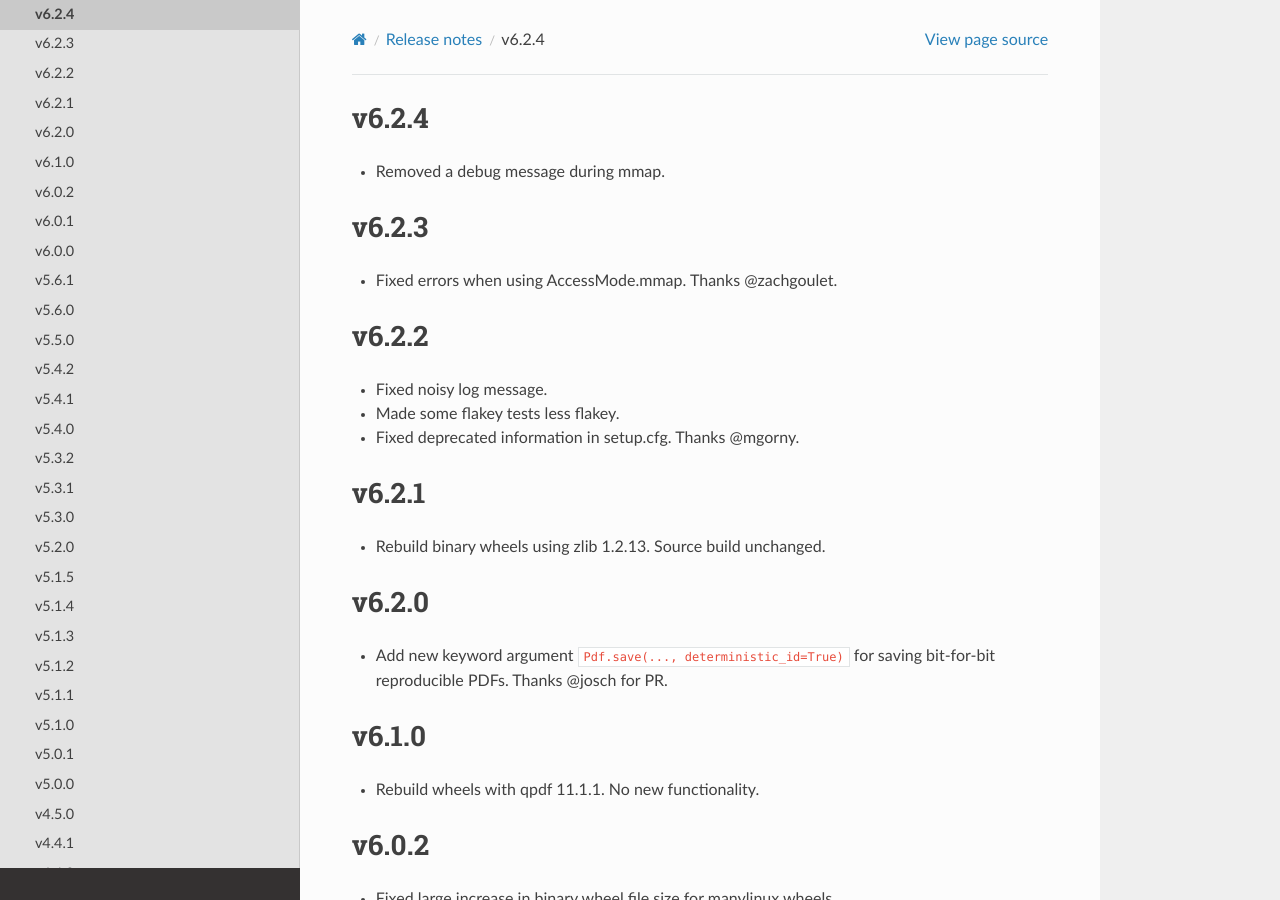
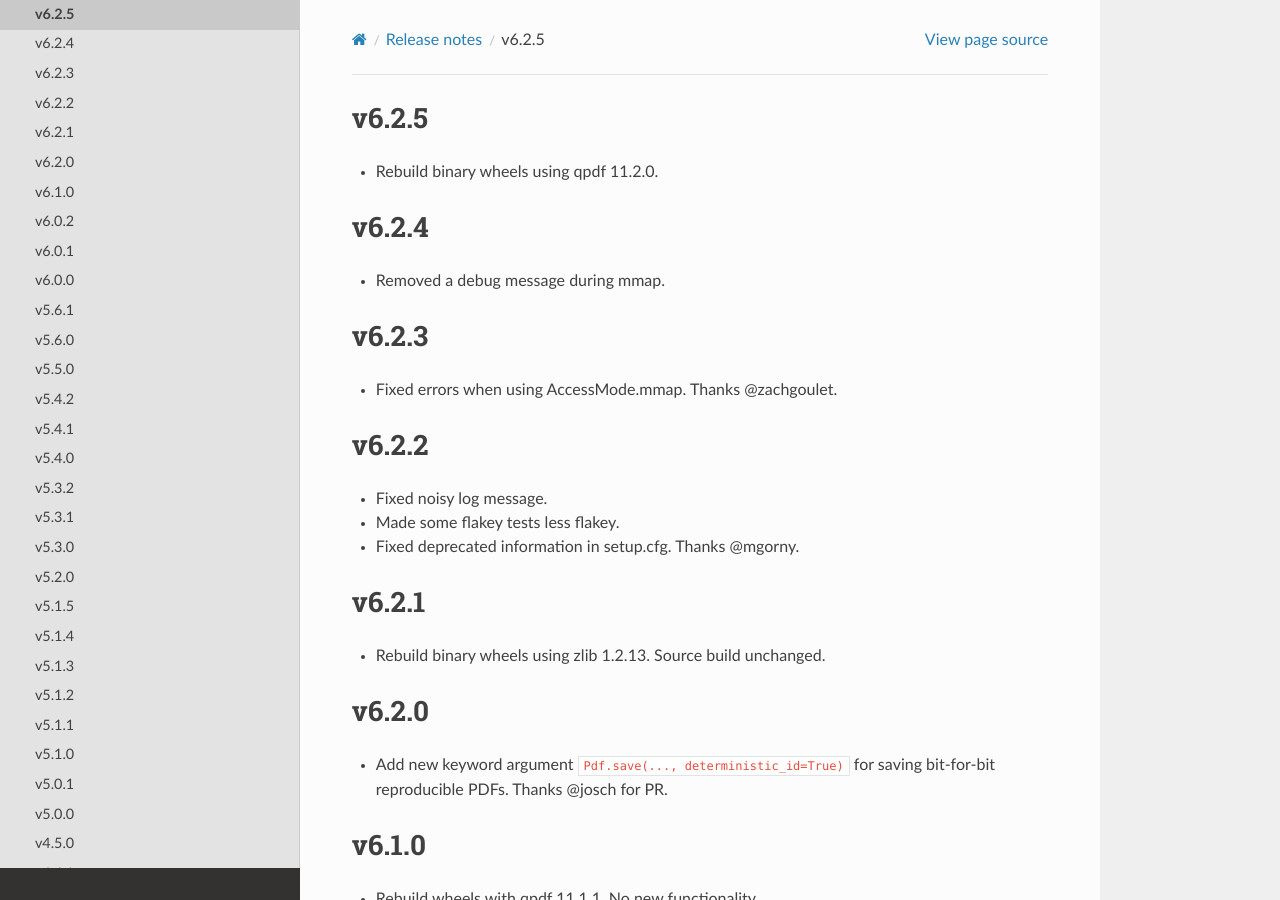
Before and after one commit to pikepdf/pikepdf, a Sphinx documentation site: the page built from docs/releasenotes/version6.rst, in a window 1280 px wide and 900 px high. Built offline with Sphinx 7.4.7 and the Read the Docs theme 2.0.0, drawn with Linux system fonts in a browser that asks for light colours; the version number could not be read and is left out.

Commit message:
Use qpdf 11.2.0

```diff
--- a/docs/releasenotes/version6.rst
+++ b/docs/releasenotes/version6.rst
@@ -1,3 +1,8 @@
+v6.2.5
+======
+
+- Rebuild binary wheels using qpdf 11.2.0.
+
 v6.2.4
 ======
 
--- a/pyproject.toml
+++ b/pyproject.toml
@@ -50,7 +50,7 @@
 
 [tool.cibuildwheel.environment]
 QPDF_MIN_VERSION = "11.1.0"
-QPDF_VERSION = "11.1.1"
+QPDF_VERSION = "11.2.0"
 QPDF_PATTERN = "https://github.com/qpdf/qpdf/releases/download/vVERSION/qpdf-VERSION.tar.gz"
 JPEG_RELEASE = "https://www.ijg.org/files/jpegsrc.v9e.tar.gz"
 ZLIB_RELEASE = "https://www.zlib.net/zlib-1.2.13.tar.gz"
```
